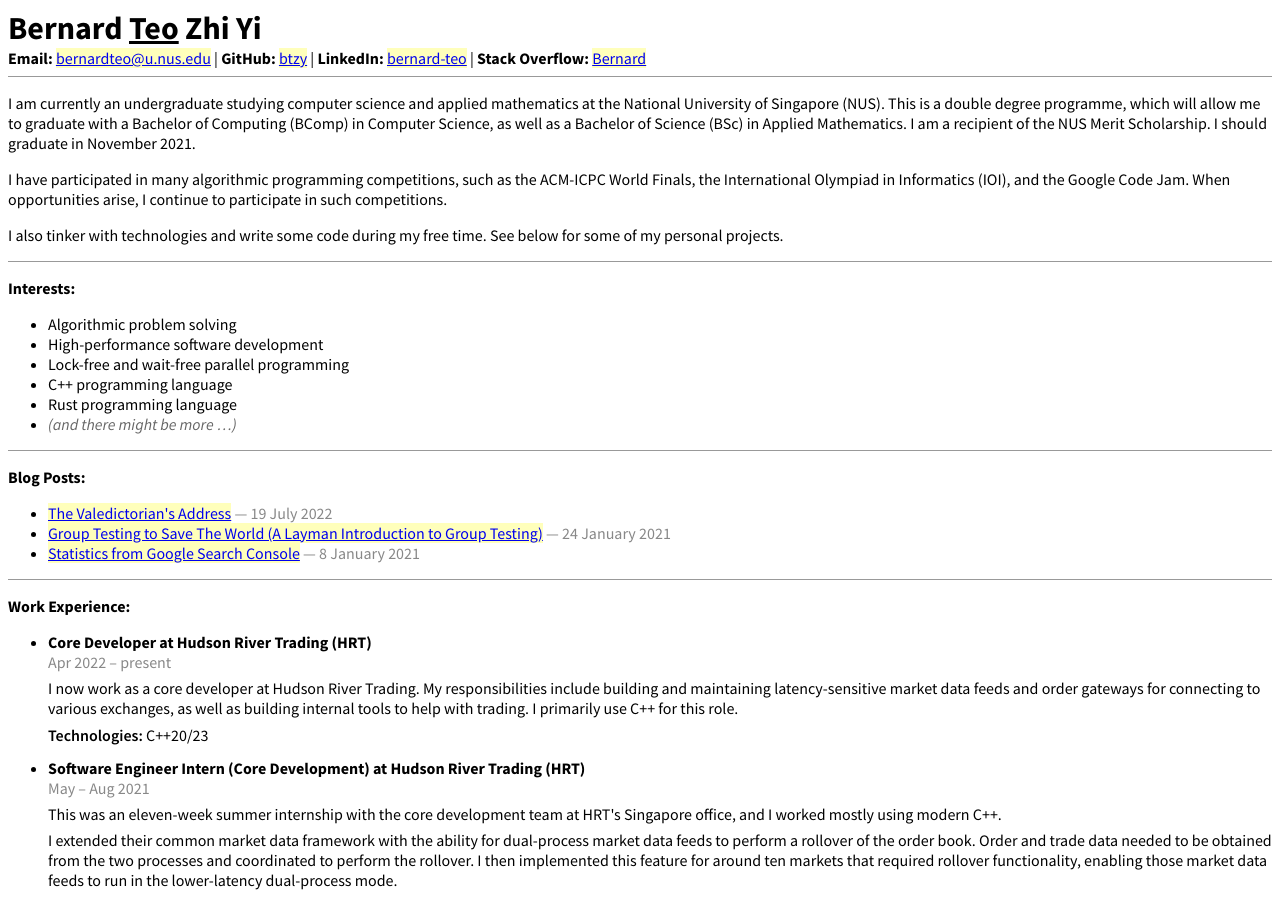
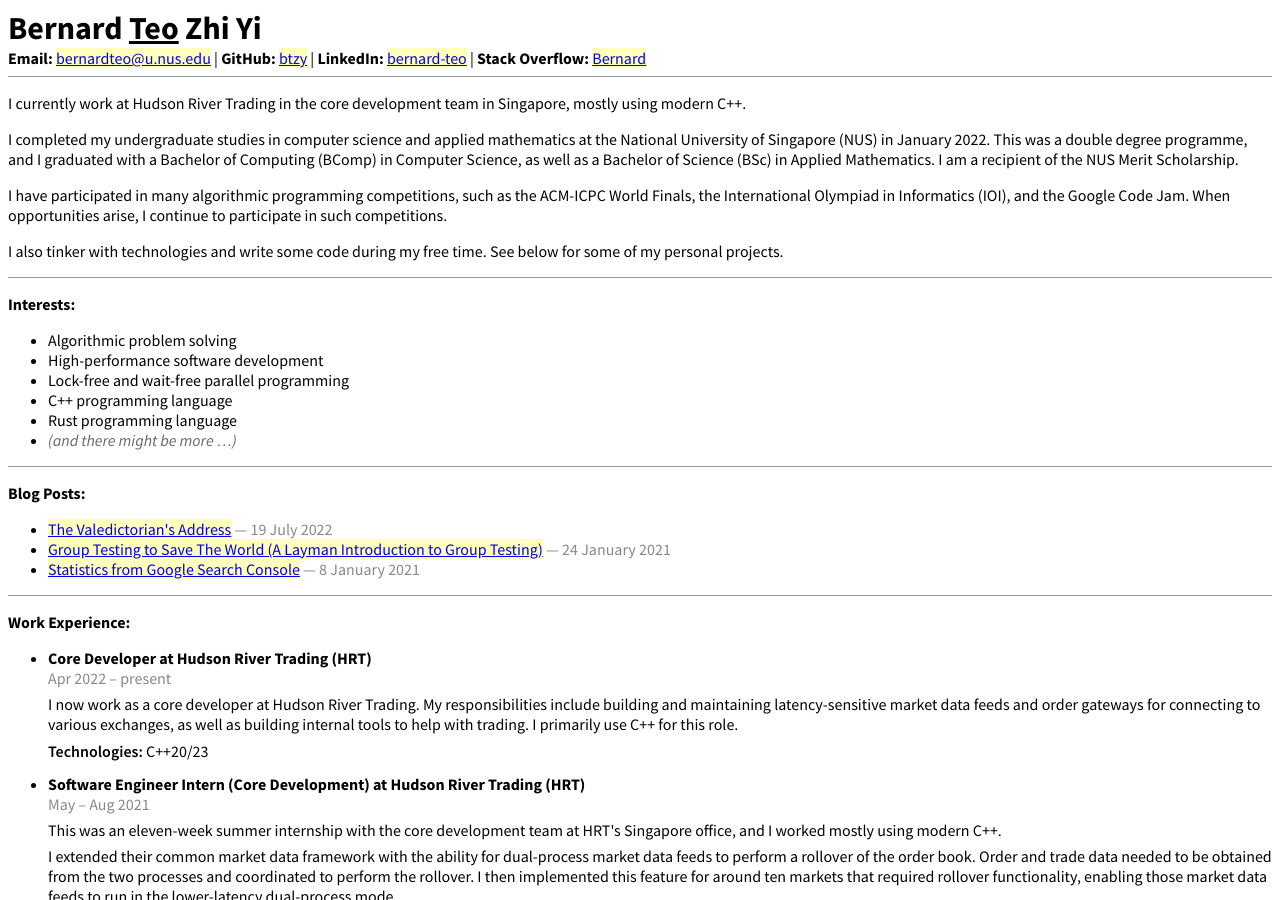
Before and after one commit to btzy/homepage, a Jekyll site: the page built from index.html, in a window 1280 px wide and 900 px high. Built offline with Jekyll 4.4.1, drawn with Linux system fonts in a browser that asks for light colours; comment, search, counter and statistics services are not loaded.

Commit message:
Say that I've completed my undergraduate studies

```diff
--- a/index.html
+++ b/index.html
@@ -10,7 +10,8 @@
 
 
 <div>
-<p>I am currently an undergraduate studying computer science and applied mathematics at the National University of Singapore (NUS).  This is a double degree programme, which will allow me to graduate with a Bachelor of Computing (BComp) in Computer Science, as well as a Bachelor of Science (BSc) in Applied Mathematics.  I am a recipient of the NUS Merit Scholarship.  I should graduate in November 2021.</p>
+<p>I currently work at Hudson River Trading in the core development team in Singapore, mostly using modern C++.</p>
+<p>I completed my undergraduate studies in computer science and applied mathematics at the National University of Singapore (NUS) in January 2022.  This was a double degree programme, and I graduated with a Bachelor of Computing (BComp) in Computer Science, as well as a Bachelor of Science (BSc) in Applied Mathematics.  I am a recipient of the NUS Merit Scholarship.</p>
 <p>I have participated in many algorithmic programming competitions, such as the ACM-ICPC World Finals, the International Olympiad in Informatics (IOI), and the Google Code Jam.  When opportunities arise, I continue to participate in such competitions.</p>
 <p>I also tinker with technologies and write some code during my free time.  See below for some of my personal projects.</p>
 </div>
```
